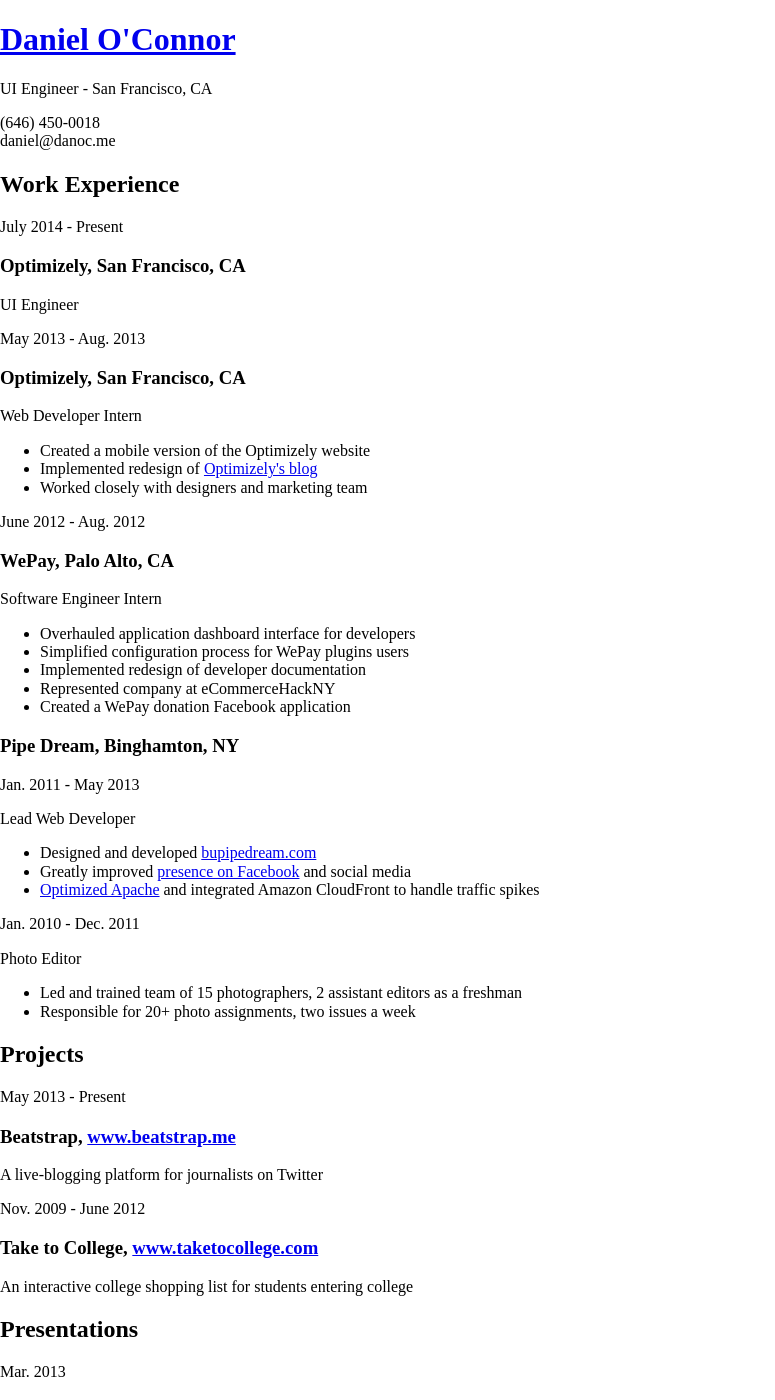
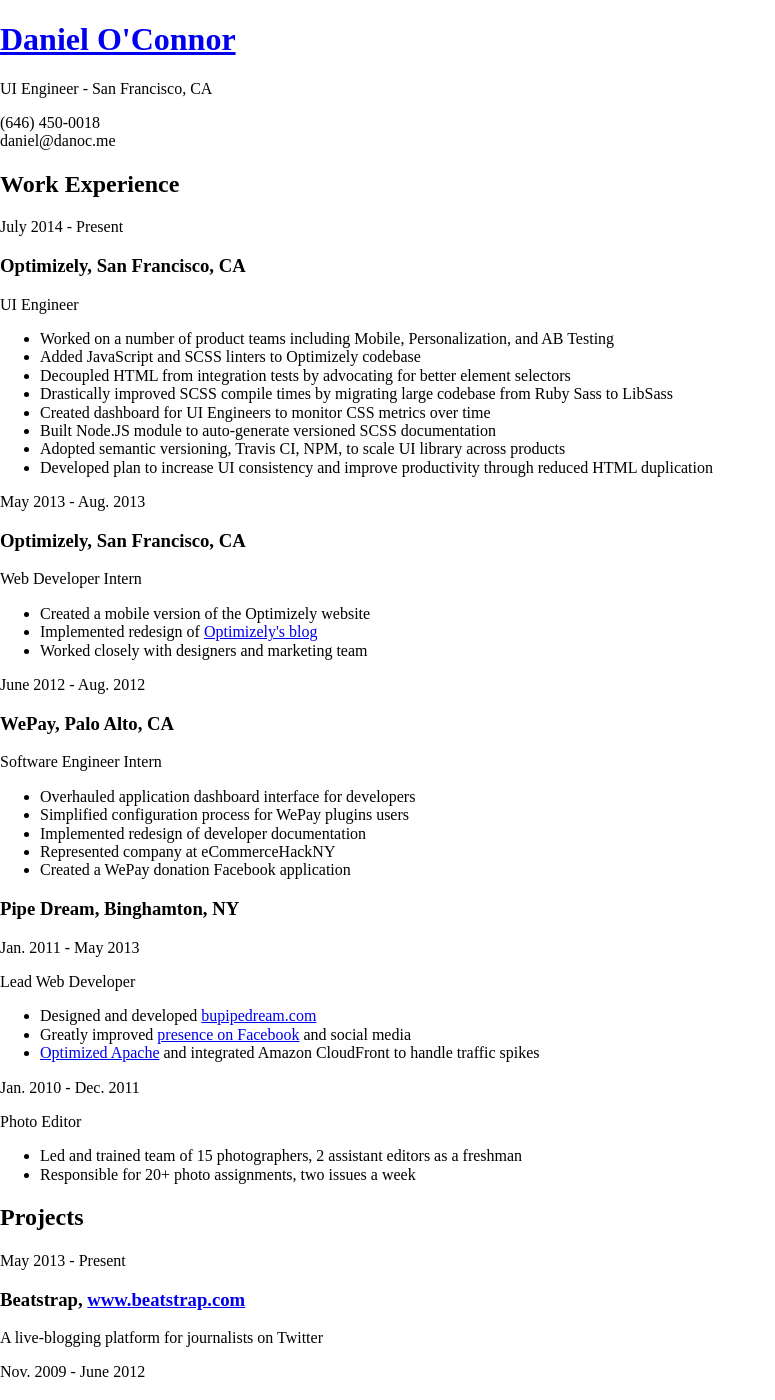
Before and after one commit to danoc/danoc, a Jekyll site: the page resume/index.html, which Jekyll copies as it is, in a window 1280 px wide and 1400 px high. Shown: the whole window, without its empty margins (0-775 px from the left). Built offline with Jekyll 4.4.1, drawn with Linux system fonts in a browser that asks for light colours; nearby versions of some CDN libraries; library files that are not in the unit come from our copies; some of the changed text lies outside the part shown.

Commit message:
Update a few things.

```diff
--- a/resume/index.html
+++ b/resume/index.html
@@ -39,6 +39,16 @@
         <aside class="section-item-date">July 2014 - Present</aside>
         <h3 class="section-item-title">Optimizely, <span class="section-item-location">San Francisco, CA</span></h3>
         <p class="section-item-position">UI Engineer</p>
+        <ul class="section-item-list">
+          <li>Worked on a number of product teams including Mobile, Personalization, and AB Testing</li>
+          <li>Added JavaScript and SCSS linters to Optimizely codebase</li>
+          <li>Decoupled HTML from integration tests by advocating for better element selectors</li>
+          <li>Drastically improved SCSS compile times by migrating large codebase from Ruby Sass to LibSass</li>
+          <li>Created dashboard for UI Engineers to monitor CSS metrics over time</li>
+          <li>Built Node.JS module to auto-generate versioned SCSS documentation</li>
+          <li>Adopted semantic versioning, Travis CI, NPM, to scale UI library across products</li>
+          <li>Developed plan to increase UI consistency and improve productivity through reduced HTML duplication</li>
+        </ul>
       </article>
       <article class="section-item">
         <aside class="section-item-date">May 2013 - Aug. 2013</aside>
@@ -47,7 +57,7 @@
         <ul class="section-item-list">
           <li>Created a mobile version of the Optimizely website</li>
           <li>Implemented redesign of <a href="http://blog.optimizely.com/">Optimizely's blog</a></li>
-					<li>Worked closely with designers and marketing team</li>
+          <li class="hide-print">Worked closely with designers and marketing team</li>
         </ul>
       </article>
       <article class="section-item">
@@ -58,7 +68,7 @@
           <li>Overhauled application dashboard interface for developers</li>
           <li class="hide-print">Simplified configuration process for WePay plugins users</li>
           <li>Implemented redesign of developer documentation</li>
-					<li>Represented company at eCommerceHackNY</li>
+          <li class="hide-print">Represented company at eCommerceHackNY</li>
           <li class="hide-print">Created a WePay donation Facebook application</li>
         </ul>
       </article>
@@ -68,7 +78,7 @@
         <p class="section-item-position">Lead Web Developer</p>
         <ul class="section-item-list">
           <li>Designed and developed <a href="http://www.bupipedream.com">bupipedream.com</a></li>
-					<li>Greatly improved <a href="https://facebook.com/bupipedream" title="Pipe Dream Facebook page">presence on Facebook</a> and social media</li>
+          <li class="hide-print">Greatly improved <a href="https://facebook.com/bupipedream" title="Pipe Dream Facebook page">presence on Facebook</a> and social media</li>
           <li><a href="http://blog.danoc.me/post/36572312098/pipe-dream-server" title="How we configure Pipe Dream's server">Optimized Apache</a> and integrated Amazon CloudFront to handle traffic spikes</li>
         </ul>
 
@@ -85,7 +95,7 @@
       <h2 class="section-title">Projects</h2>
       <article class="section-item">
         <aside class="section-item-date">May 2013 - Present</aside>
-				<h3 class="section-item-title">Beatstrap, <a href="http://beatstrap.me/" class="section-item-location">www.beatstrap.me</a></h3>
+        <h3 class="section-item-title">Beatstrap, <a href="http://beatstrap.com/" class="section-item-location">www.beatstrap.com</a></h3>
         <p class="section-item-description">A live-blogging platform for journalists on Twitter</p>
       </article>
       <article class="section-item">
@@ -113,17 +123,5 @@
       </article>
     </section>
 
-		<section id="skills" class="section">
-			<h2 class="section-title">Skills</h2>
-			<article class="section-item">
-				<dl class="section-item">
-					<dt>Computer</dt>
-					<dd>HTML/CSS, JavaScript, Knockout, jQuery, LESS, SASS, PHP, MySQL, C++, Laravel, Photoshop, CodeIgniter, Photoshop, WordPress, Facebook/Twitter APIs, Git, Capistrano, System Administration</dd>
-					<dt>Languages</dt>
-					<dd>Portuguese (Bilingual Proficiency) and Spanish (Full Professional Proficiency)</dd>
-				</dl>
-			</article>
-		</section>
-
   </body>
 </html>
```
Also changed, not shown: index.html (+28 -16 lines). Lines whose indentation alone changed are shown as unchanged.
